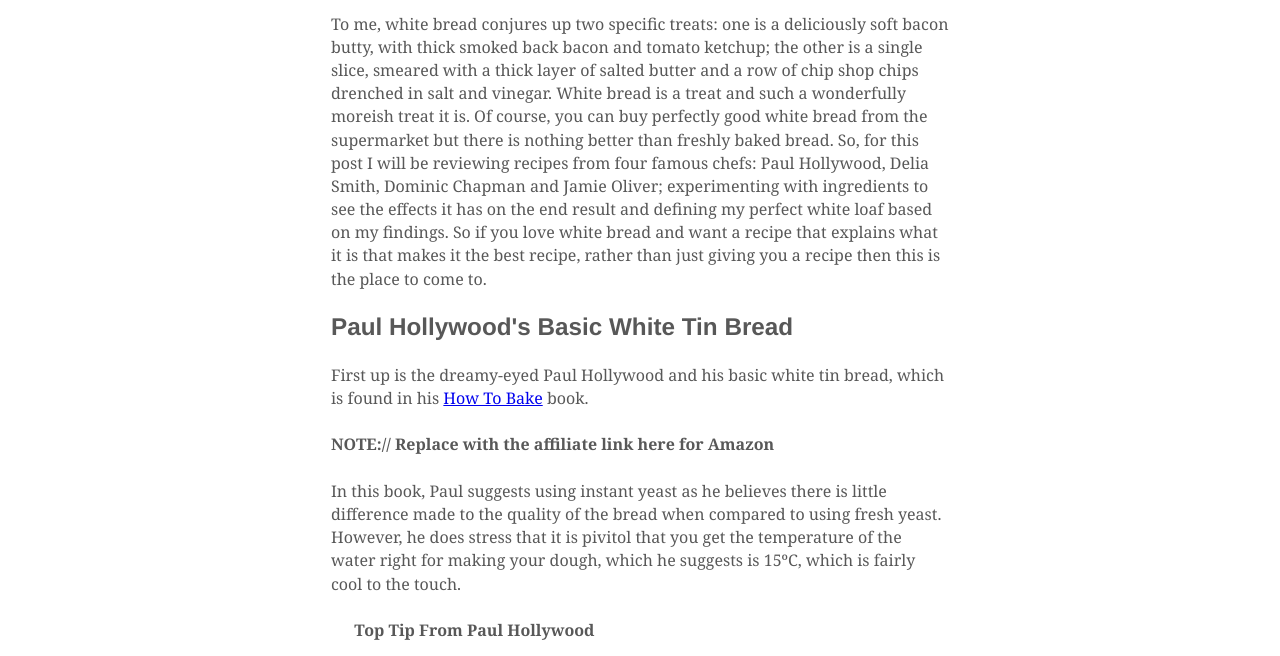
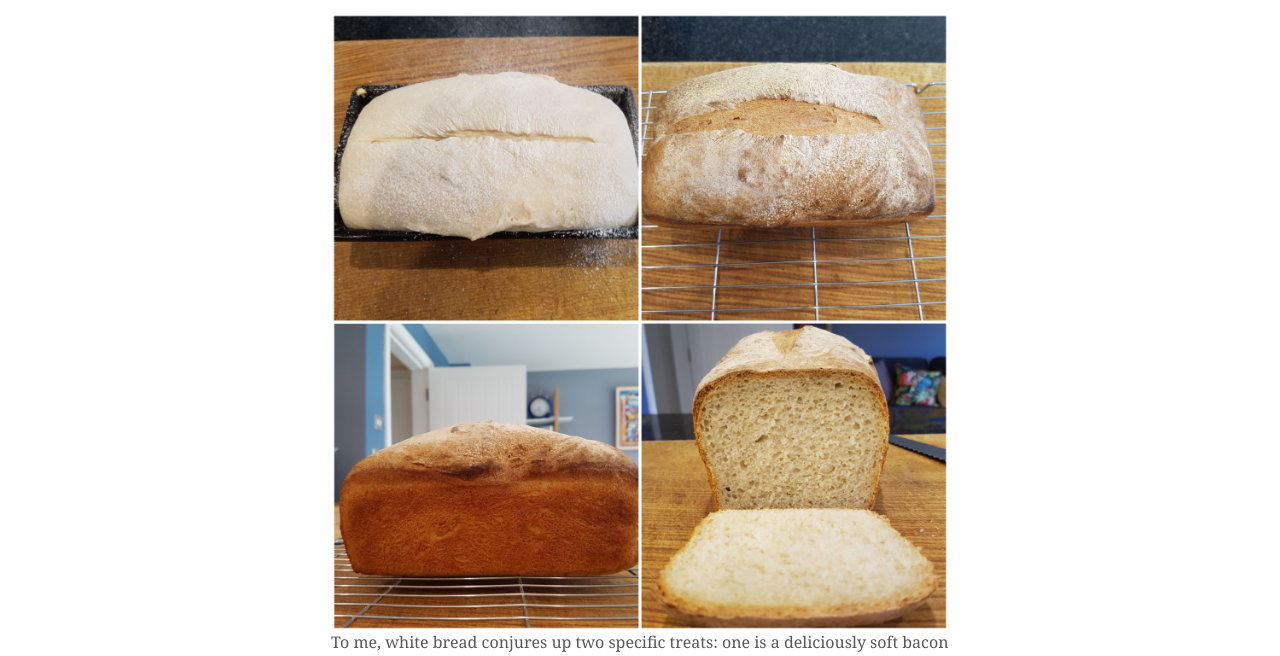
Before and after one commit to sebcarss/sebcarss.github.io.repo, a Gatsby site: page /recipe/bread/white-bread-loaf/ in a window 1280 px wide. Shown: the part 126-782 px from the top of the page. Built offline with nearby package versions, Linux system fonts and the light colour scheme; Gatsby itself is replaced by a stand-in of ours; some packages are replaced by stand-ins of ours.

Commit message:
Add a featured image to the blog posts

```diff
--- a/src/components/blog-post.js
+++ b/src/components/blog-post.js
@@ -1,13 +1,18 @@
 import React from "react";
 import Layout from './layout';
+import { graphql } from 'gatsby';
+import Img from 'gatsby-image';
 
 export default ({ data }) => {
     const post = data.markdownRemark;
+    let featuredImgFluid = post.frontmatter.featuredImage.childImageSharp.fluid
+
     return (
         <Layout>
             <div>
                 <h1 style={{ color: `#585858`, marginBottom: `-0.10em` }}>{post.frontmatter.title}</h1>
                 <div style={{ color: `teal`, marginBottom: `1em`, borderBottom: `solid 1px #585858` }}>Part of the {post.frontmatter.series} series</div>
+                <Img fluid={featuredImgFluid} />
                 <div style={{ color: `#585858` }} dangerouslySetInnerHTML={{ __html: post.html }} />
             </div>
         </Layout>
@@ -22,6 +27,13 @@
         series
         title
         date
+        featuredImage {
+            childImageSharp {
+                fluid(maxWidth: 800) {
+                    ...GatsbyImageSharpFluid
+                }
+            }
+        }
       }
     }
   }
--- a/src/posts/recipe/bread/white-bread-loaf.md
+++ b/src/posts/recipe/bread/white-bread-loaf.md
@@ -5,6 +5,7 @@
 title: "White Bread Loaf"
 date: "2018-05-09"
 published: "true"
+featuredImage: "./delia-smith-easy-white-loaf.jpg"
 ---
 
 To me, white bread conjures up two specific treats: one is a deliciously soft bacon butty, with thick smoked back bacon and tomato ketchup; the other is a single slice, smeared with a thick layer of salted butter and a row of chip shop chips drenched in salt and vinegar. White bread is a treat and such a wonderfully moreish treat it is. Of course, you can buy perfectly good white bread from the supermarket but there is nothing better than freshly baked bread. So, for this post I will be reviewing recipes from four famous chefs: Paul Hollywood, Delia Smith, Dominic Chapman and Jamie Oliver; experimenting with ingredients to see the effects it has on the end result and defining my perfect white loaf based on my findings. So if you love white bread and want a recipe that explains what it is that makes it the best recipe, rather than just giving you a recipe then this is the place to come to.
```
